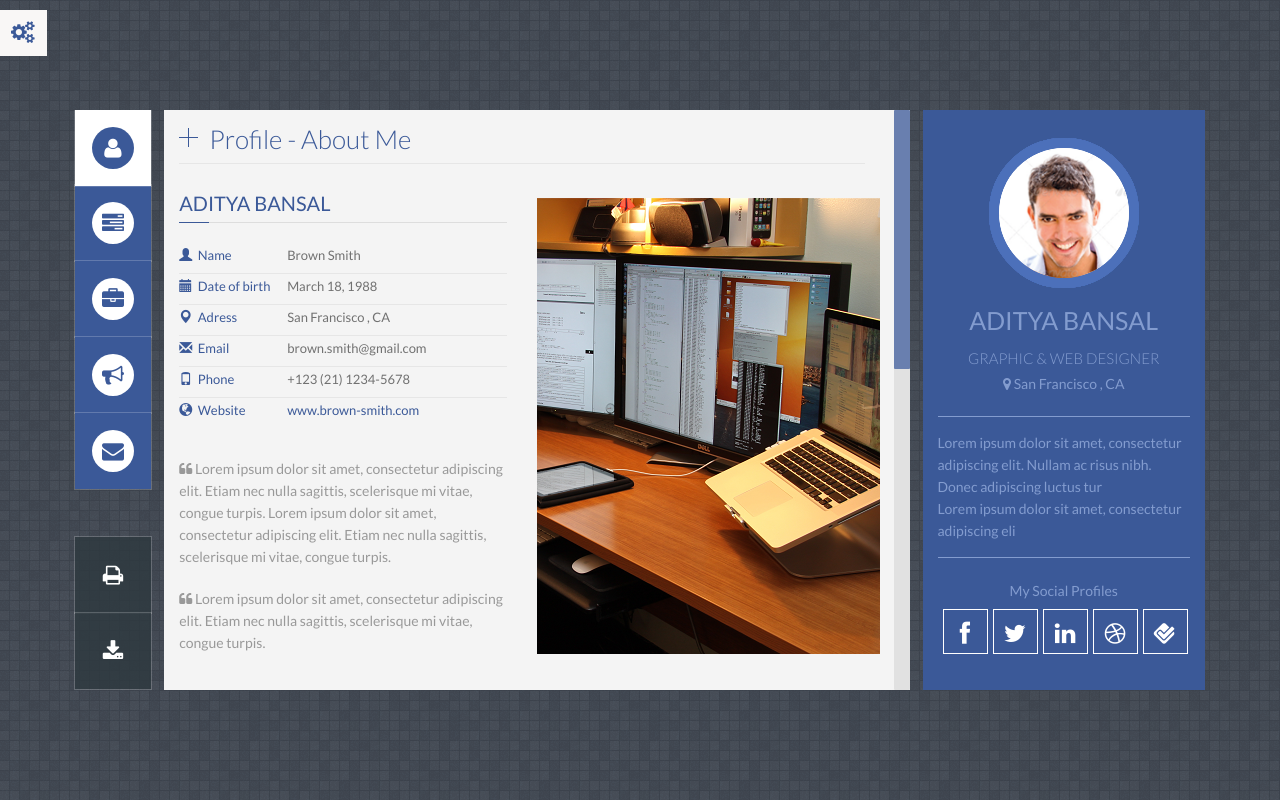
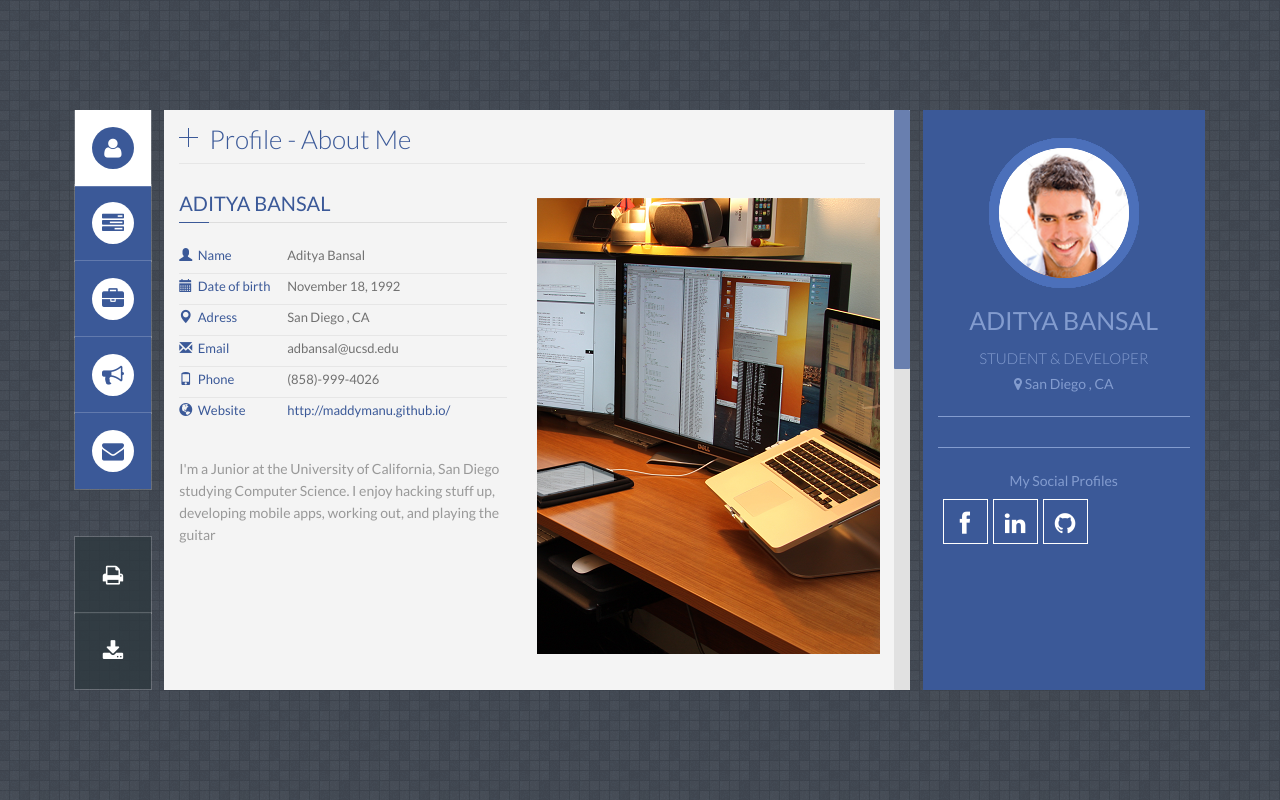
Before and after one commit to maddymanu/maddymanu.github.io, a plain HTML site: page index.html in a window 1280 px wide. Drawn offline with nearby package versions, Linux system fonts and the light colour scheme; some packages are replaced by stand-ins of ours.

Commit message:
Updated About Me.

```diff
--- a/index.html
+++ b/index.html
@@ -136,20 +136,20 @@
         <!-- Profile info -->
         <div id="profile_info">
             <h1 id="name" class="transition-02">Aditya Bansal</h1>
-            <h4 class="line">GRAPHIC &amp; WEB DESIGNER</h4>
-            <h6><span class="fa fa-map-marker"></span> San Francisco , CA</h6>
+            <h4 class="line">STUDENT &amp; DEVELOPER</h4>
+            <h6><span class="fa fa-map-marker"></span> San Diego , CA</h6>
         </div>
         <!-- End Profile info -->
 
 
         <!-- Profile Description -->
         <div id="profile_desc">
-            <p>
+<!--             <p>
             	Lorem ipsum dolor sit amet, consectetur adipiscing elit. Nullam ac risus nibh. Donec adipiscing luctus tur
             </p>
             <p>
             	Lorem ipsum dolor sit amet, consectetur adipiscing eli
-            </p>
+            </p> -->
         </div>
         <!-- End Profile Description -->
 
@@ -157,11 +157,9 @@
         <!-- Name -->
          <div id="profile_social">
             <h6>My Social Profiles</h6>
-            <a href="#"><i class="fa fa-facebook"></i></a>
-            <a href="#"><i class="fa fa-twitter"></i></a>
-            <a href="#"><i class="fa fa-linkedin"></i></a>
-            <a href="#"><i class="fa fa fa-dribbble"></i></a>
-            <a href="#"><i class="fa fa-foursquare"></i></a>
+            <a href="https://www.facebook.com/maddymanu"><i class="fa fa-facebook"></i></a>
+            <a href="http://www.linkedin.com/in/adbansal/"><i class="fa fa-linkedin"></i></a>
+            <a href="https://github.com/maddymanu"><i class="fa fa-github"></i></a>
             <div class="clear"></div>
         </div>
         <!-- End Name -->
@@ -232,42 +230,42 @@
             <li>
                 <i class="glyphicon glyphicon-user"></i>
                 <label>Name</label>
-                <span class="value">Brown Smith</span>
+                <span class="value">Aditya Bansal</span>
                 <div class="clear"></div>
             </li>
 
             <li>
                 <i class="glyphicon glyphicon-calendar"></i>
                 <label>Date of birth</label>
-                <span class="value">March 18, 1988</span>
+                <span class="value">November 18, 1992</span>
                 <div class="clear"></div>
             </li>
 
             <li>
                 <i class="glyphicon glyphicon-map-marker"></i>
                 <label>Adress</label>
-                <span class="value">San Francisco , CA</span>
+                <span class="value">San Diego , CA</span>
                 <div class="clear"></div>
             </li>
 
             <li>
                 <i class="glyphicon glyphicon-envelope"></i>
                 <label>Email</label>
-                <span class="value">brown.smith@gmail.com</span>
+                <span class="value">adbansal@ucsd.edu</span>
                 <div class="clear"></div>
             </li>
 
             <li>
                 <i class="glyphicon glyphicon-phone"></i>
                 <label>Phone</label>
-                <span class="value">+123 (21) 1234-5678</span>
+                <span class="value">(858)-999-4026</span>
                 <div class="clear"></div>
             </li>
 
             <li>
                 <i class="glyphicon glyphicon-globe"></i>
                 <label>Website</label>
-                <span class="value"><a href="#" target="_blank">www.brown-smith.com</a></span>
+                <span class="value"><a href="#" target="_blank">http://maddymanu.github.io/</a></span>
                 <div class="clear"></div>
             </li>
 
@@ -275,15 +273,15 @@
 
 
         <p style="margin-bottom:20px">
-            <i class="fa fa-quote-left"></i>
-            Lorem ipsum dolor sit amet, consectetur adipiscing elit. Etiam nec nulla sagittis, scelerisque mi vitae, congue turpis. Lorem ipsum dolor sit amet, consectetur adipiscing elit. Etiam nec nulla sagittis, scelerisque mi vitae, congue turpis.
+            <!-- <i class="fa fa-quote-left"></i> -->
+            I'm a Junior at the University of California, San Diego studying Computer Science. I enjoy hacking stuff up, developing mobile apps, working out, and playing the guitar
         </p>
 
-         <p style="margin-bottom:20px">
+<!--          <p style="margin-bottom:20px">
             <i class="fa fa-quote-left"></i>
             Lorem ipsum dolor sit amet, consectetur adipiscing elit. Etiam nec nulla sagittis, scelerisque mi vitae, congue turpis.
 
-        </p>
+        </p> -->
 
     </div>
     <!-- End left-wrap -->
@@ -2145,7 +2143,7 @@
 
         <!-- Switcher -->
         <div id="custumize-style">
-            <h2>Style Selector<a href="#" class="switcher"><i class="fa fa-cogs icon-switcher"></i></a></h2>
+            <!-- <h2>Style Selector<a href="#" class="switcher"><i class="fa fa-cogs icon-switcher"></i></a></h2> -->
             <div>
                 <h3>Theme Color</h3>
                 <ul class="colors-style" id="color1">
```
